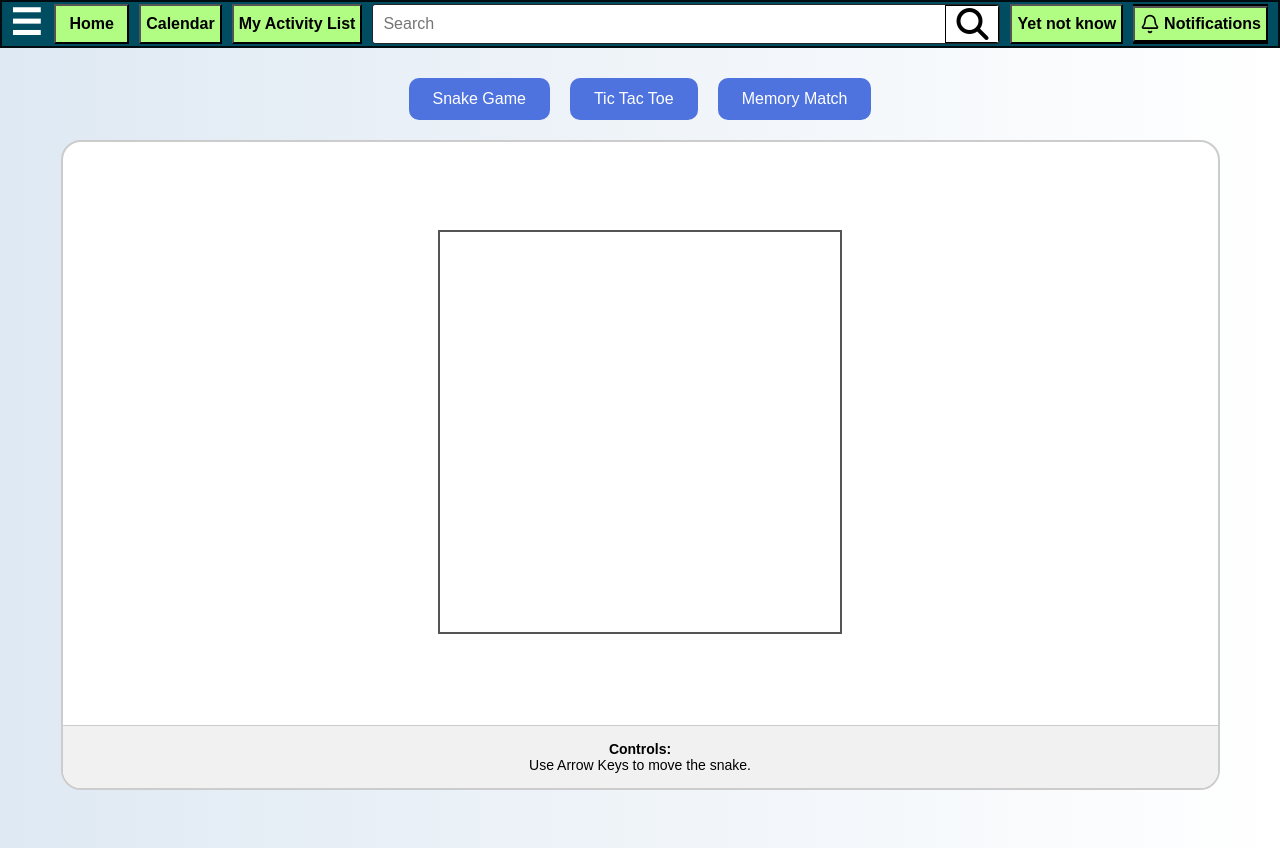
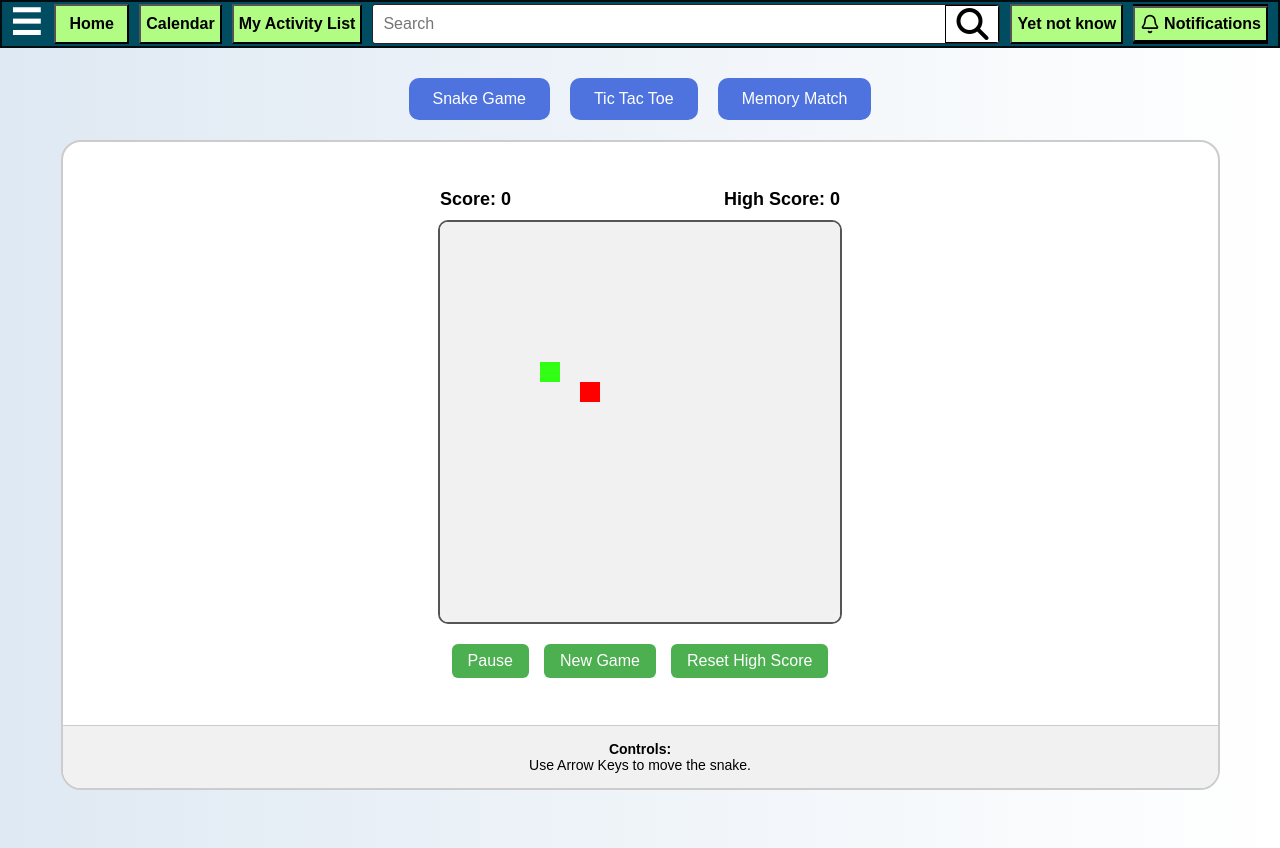
Before and after one commit to Tanaybobbili/MyDayVerse, a React (Vite) app in the folder MyActivities/: page /games in a window 1280 px wide. Both pictures are taken after a click on the button "Snake Game". Built offline with nearby package versions, Linux system fonts and the light colour scheme.

Commit message:
configured snake game and added space button handling,included fewbuttons and score options in the game.

```diff
--- a/MyActivities/src/components/Games/SnakeGame.css
+++ b/MyActivities/src/components/Games/SnakeGame.css
@@ -0,0 +1,74 @@
+.snake-container {
+  display: flex;
+  flex-direction: column;
+  align-items: center;
+  justify-content: center;
+  height: 100%;
+  padding: 20px;
+}
+
+.score-board {
+  display: flex;
+  justify-content: space-between;
+  width: 400px;
+  font-size: 18px;
+  font-weight: bold;
+  margin-bottom: 10px;
+}
+
+.game-canvas {
+  border: 2px solid #555;
+  background: #fff;
+  border-radius: 10px; /* Rounded canvas edges */
+}
+
+.controls {
+  margin-top: 20px;
+  display: flex;
+  gap: 15px;
+}
+
+.controls button {
+  padding: 8px 16px;
+  font-size: 16px;
+  border: none;
+  background-color: #4caf50;
+  color: white;
+  border-radius: 6px;
+  cursor: pointer;
+  transition: background-color 0.3s ease;
+}
+
+.controls button:hover {
+  background-color: #388e3c;
+}
+
+.game-over {
+  margin-top: 20px;
+  padding: 10px 20px;
+  background-color: #ff4d4d;
+  color: white;
+  font-size: 24px;
+  font-weight: bold;
+  border-radius: 10px;
+  text-align: center;
+  animation: fadeIn 0.5s ease-in-out;
+  box-shadow: 0 4px 10px rgba(0, 0, 0, 0.2);
+}
+
+@keyframes fadeIn {
+  from {
+    opacity: 0;
+    transform: scale(0.9);
+  }
+  to {
+    opacity: 1;
+    transform: scale(1);
+  }
+}
+
+/* Make snake segments curved using canvas context */
+canvas.snake-rounded rect {
+  border-radius: 4px;
+  overflow: hidden;
+}
--- a/MyActivities/src/components/Games/SnakeGame.jsx
+++ b/MyActivities/src/components/Games/SnakeGame.jsx
@@ -1,4 +1,6 @@
 import { useEffect, useRef, useState } from 'react';
+import { getItem, setItem } from '../../utils/localStorage';
+import './SnakeGame.css';
 
 const canvasSize = 400;
 const scale = 20;
@@ -7,28 +9,88 @@ const cols = canvasSize / scale;
 
 function SnakeGame() {
   const canvasRef = useRef(null);
-  const [snake, setSnake] = useState([{ x: 10, y: 10 }]);
-  const [food, setFood] = useState({ x: 15, y: 15 });
+  const [snake, setSnake] = useState([]);
+  const [food, setFood] = useState({ x: 0, y: 0 });
   const [direction, setDirection] = useState({ x: 0, y: 0 });
+  const [prevDirection, setPrevDirection] = useState({ x: 0, y: 0 });
+  const [isPaused, setIsPaused] = useState(false);
+  const [score, setScore] = useState(0);
+  const [highScore, setHighScore] = useState(getItem('highScore') || 0);
+  const [isGameOver, setIsGameOver] = useState(false);
 
-  // Handle keyboard input
+  const initSnakeAndFood = () => {
+    const startX = Math.floor(Math.random() * cols);
+    const startY = Math.floor(Math.random() * rows);
+    setSnake([{ x: startX, y: startY }]);
+    setFood({
+      x: Math.floor(Math.random() * cols),
+      y: Math.floor(Math.random() * rows),
+    });
+    setDirection({ x: 0, y: 0 });
+    setPrevDirection({ x: 0, y: 0 });
+    setScore(0);
+    setIsPaused(false);
+    setIsGameOver(false);
+  };
+
+  useEffect(() => {
+    initSnakeAndFood();
+  }, []);
+
   useEffect(() => {
     const handleKeyDown = (e) => {
+      if (["ArrowUp", "ArrowDown", "ArrowLeft", "ArrowRight", " "].includes(e.key)) {
+        e.preventDefault();
+      }
+      if (e.key === ' ') {
+        setIsPaused(prev => !prev);
+        return;
+      }
+      if (isPaused || isGameOver) return;
+
       switch (e.key) {
-        case 'ArrowUp':    setDirection({ x: 0, y: -1 }); break;
-        case 'ArrowDown':  setDirection({ x: 0, y: 1 });  break;
-        case 'ArrowLeft':  setDirection({ x: -1, y: 0 }); break;
-        case 'ArrowRight': setDirection({ x: 1, y: 0 });  break;
-        default: break;
+        case 'ArrowUp':
+          if (prevDirection.y !== 1) setDirection({ x: 0, y: -1 });
+          break;
+        case 'ArrowDown':
+          if (prevDirection.y !== -1) setDirection({ x: 0, y: 1 });
+          break;
+        case 'ArrowLeft':
+          if (prevDirection.x !== 1) setDirection({ x: -1, y: 0 });
+          break;
+        case 'ArrowRight':
+          if (prevDirection.x !== -1) setDirection({ x: 1, y: 0 });
+          break;
+        default:
+          break;
       }
     };
-    window.addEventListener('keydown', handleKeyDown);
+    window.addEventListener('keydown', handleKeyDown, { passive: false });
     return () => window.removeEventListener('keydown', handleKeyDown);
-  }, []);
+  }, [prevDirection, isPaused, isGameOver]);
 
-  // Game loop
   useEffect(() => {
     const ctx = canvasRef.current.getContext('2d');
+    if (isPaused || isGameOver || (direction.x === 0 && direction.y === 0)) {
+      ctx.fillStyle = '#f1f1f1';
+      ctx.fillRect(0, 0, canvasSize, canvasSize);
+
+      if (snake.length > 0) {
+        ctx.fillStyle = '#31ff13';
+        ctx.fillRect(snake[0].x * scale, snake[0].y * scale, scale, scale);
+
+        ctx.fillStyle = '#1c4b52';
+        snake.slice(1).forEach(segment => {
+          ctx.fillRect(segment.x * scale, segment.y * scale, scale, scale);
+        });
+
+        ctx.fillStyle = '#ff0000';
+        ctx.fillRect(food.x * scale, food.y * scale, scale, scale);
+      }
+
+      return;
+    }
+
     const interval = setInterval(() => {
       const newSnake = [...snake];
       const head = {
@@ -36,37 +98,44 @@ function SnakeGame() {
         y: newSnake[0].y + direction.y,
       };
 
-      // Wall collision
       if (
         head.x < 0 || head.y < 0 ||
         head.x >= cols || head.y >= rows ||
         newSnake.some(segment => segment.x === head.x && segment.y === head.y)
       ) {
-        setSnake([{ x: 10, y: 10 }]);
-        setDirection({ x: 0, y: 0 });
+        setIsGameOver(true);
         return;
       }
 
       newSnake.unshift(head);
+      setPrevDirection(direction);
 
-      // Eat food
       if (head.x === food.x && head.y === food.y) {
-        setFood({
+        const newFood = {
           x: Math.floor(Math.random() * cols),
           y: Math.floor(Math.random() * rows),
-        });
+        };
+        setFood(newFood);
+        const newScore = score + 1;
+        setScore(newScore);
+        if (newScore > highScore) {
+          setHighScore(newScore);
+          setItem('highScore', newScore);
+        }
       } else {
         newSnake.pop();
       }
 
       setSnake(newSnake);
 
-      // Draw
       ctx.fillStyle = '#f1f1f1';
       ctx.fillRect(0, 0, canvasSize, canvasSize);
 
-      ctx.fillStyle = '#4caf50';
-      newSnake.forEach(segment => {
+      ctx.fillStyle = '#31ff13';
+      ctx.fillRect(newSnake[0].x * scale, newSnake[0].y * scale, scale, scale);
+
+      ctx.fillStyle = '#1c4b52';
+      newSnake.slice(1).forEach(segment => {
         ctx.fillRect(segment.x * scale, segment.y * scale, scale, scale);
       });
 
@@ -75,16 +144,44 @@ function SnakeGame() {
     }, 150);
 
     return () => clearInterval(interval);
-  }, [snake, direction, food]);
+  }, [snake, direction, food, isPaused, score, highScore, isGameOver]);
+
+  useEffect(() => {
+    if (canvasRef.current) {
+      canvasRef.current.tabIndex = 0;
+      canvasRef.current.focus();
+    }
+  }, []);
+
+  const handlePauseResume = () => setIsPaused(!isPaused);
+
+  const handleNewGame = () => {
+    initSnakeAndFood();
+  };
+
+  const handleResetHighScore = () => {
+    setItem('highScore', 0);
+    setHighScore(0);
+  };
 
   return (
-    <div>
+    <div className="snake-container">
+      <div className="score-board">
+        <span>Score: {score}</span>
+        <span>High Score: {highScore}</span>
+      </div>
       <canvas
         ref={canvasRef}
         width={canvasSize}
         height={canvasSize}
-        style={{ border: '2px solid #555', background: '#fff' }}
+        className="game-canvas"
       />
+      {isGameOver && <div className="game-over">Game Over</div>}
+      <div className="controls">
+        <button onClick={handlePauseResume}>{isPaused ? 'Resume' : 'Pause'}</button>
+        <button onClick={handleNewGame}>New Game</button>
+        <button onClick={handleResetHighScore}>Reset High Score</button>
+      </div>
     </div>
   );
 }
--- a/MyActivities/src/utils/localStorage.js
+++ b/MyActivities/src/utils/localStorage.js
@@ -19,7 +19,7 @@ export const clearStorage = () => {
   localStorage.clear();
 };
 
-
+// Default initializations
 if (!getItem('notifications')) {
   setItem('notifications', []);
 }
@@ -27,6 +27,7 @@ if (!getItem('notifications')) {
 if (!getItem('highScore')) {
   setItem('highScore', 0);
 }
+
 if (!getItem('memoryGameBestScore')) {
   setItem('memoryGameBestScore', Number.MAX_SAFE_INTEGER);
 }
```
